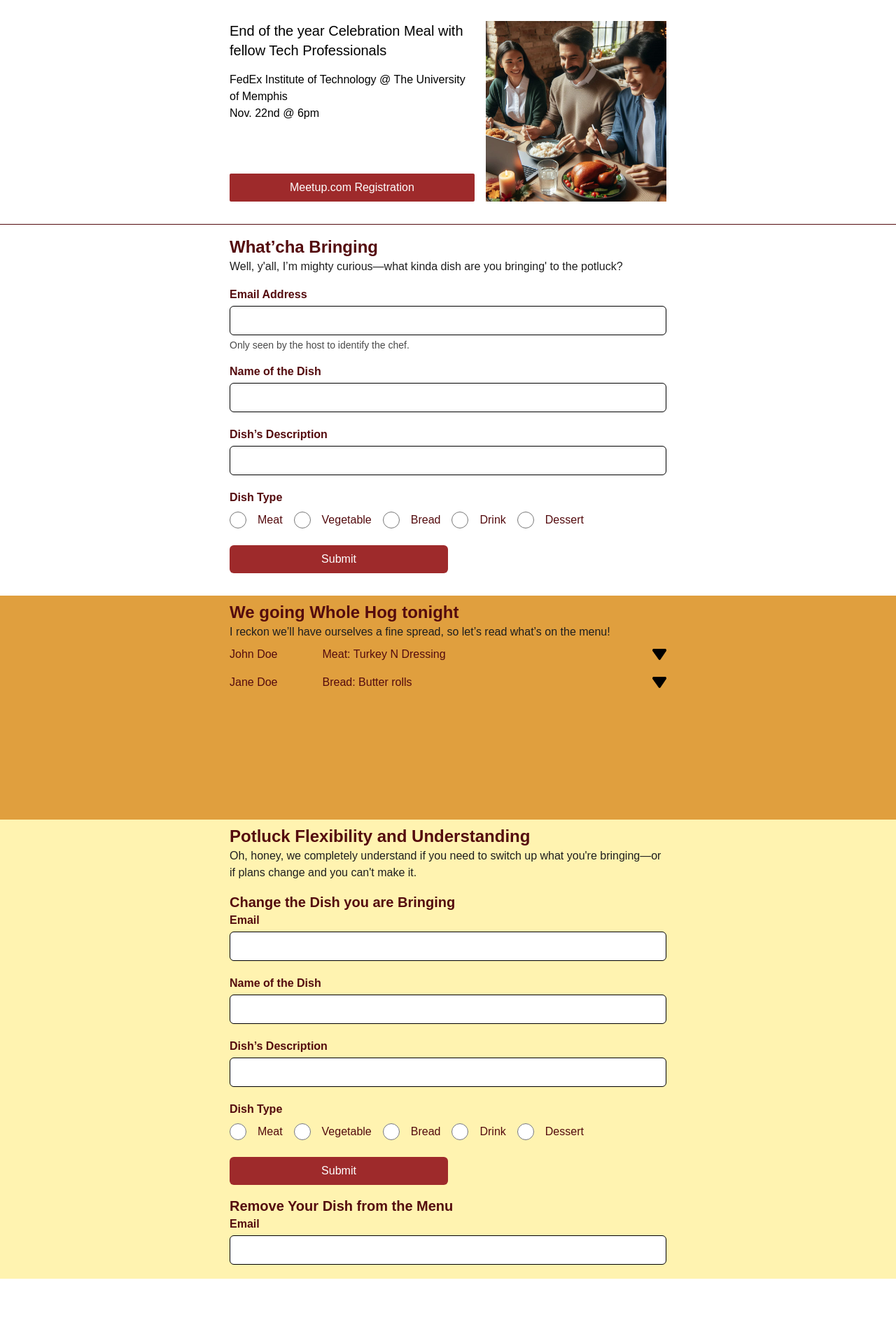
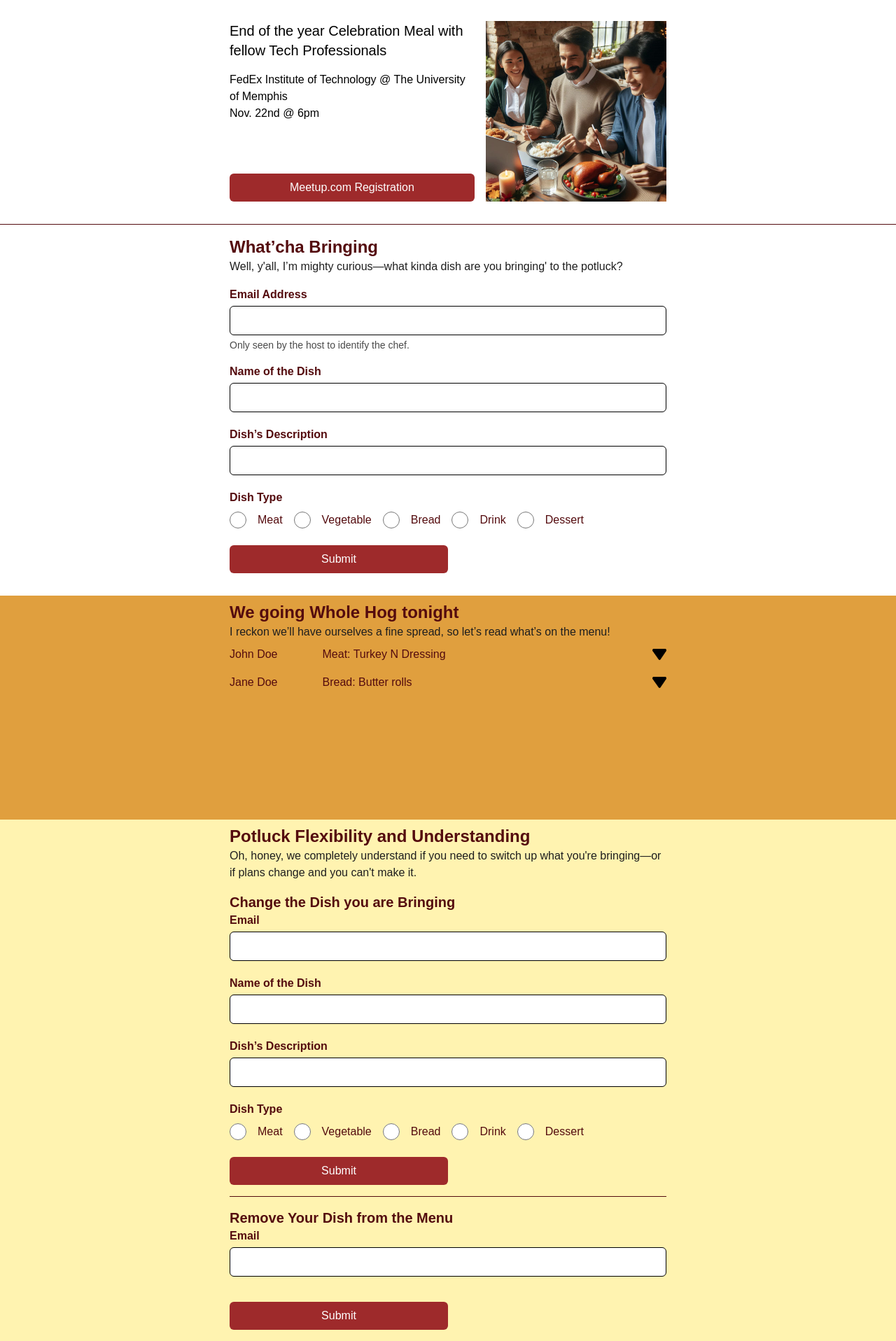
Before and after one commit to jcsmileyjr/potluckgames, a Next.js app: page / in a window 1280 px wide. Shown: the part 74-1990 px from the top of the page at 70% size. Before the commit the page ends 1901 px from the top, so only its background shows below. Built offline with nearby package versions, Linux system fonts and the light colour scheme.

Commit message:
Style: app - Small improvements

```diff
--- a/src/app/components/UpdateDish/UpdateDish.tsx
+++ b/src/app/components/UpdateDish/UpdateDish.tsx
@@ -10,7 +10,7 @@ export default function UpdateDish() {
                 <p className="text-blackaccent1"> Oh, honey, we completely understand if you need to switch up what you're bringing—or if plans change and you can't make it. </p>
 
                 <p className="text-xl font-bold text-primaryBrown mt-4 mt-2">Change the Dish you are Bringing</p>
-                <div>
+                <div className="pb-4 border-b border-primaryBrown border-solid">
                     <UserInput inputName="email" content="Email" description />
                     <UserInput inputName="dishName" content="Name of the Dish" description />
                     <UserInput inputName="dishDescription" content="Dish’s Description" description  />
@@ -21,6 +21,7 @@ export default function UpdateDish() {
                 <p className="text-xl font-bold text-primaryBrown mt-4 mt-2 divide-y">Remove Your Dish from the Menu</p>
                 <div>
                     <UserInput inputName="email" content="Email" description />
+                    <button type="submit" className="bg-accentRed text-white py-2 px-4 rounded-md my-4 w-full sm:w-1/2">Submit</button>
                 </div>
             </div>
         </section>
--- a/src/app/layout/Header/Header.tsx
+++ b/src/app/layout/Header/Header.tsx
@@ -26,14 +26,14 @@ export default function Header() {
                     </>
                   </div>
                   <div className="mt-4 flex flex-col gap-3 text-black">
-                    <button type="button" className="bg-accentRed text-white py-2 px-4 rounded-sm">Meetup.com Registration</button>
+                    <button type="button" className="bg-accentRed text-white py-2 px-4 rounded-md">Meetup.com Registration</button>
                   </div>
                 </div>
                 <div className="w-2/3 2xl:w-1/2 inset-0 aspect-square bg-no-repeat  bg-cover bg-center bg-[url('/primaryimage.jpeg')]"></div>
             </div>
           </div>
           <div className="sm:hidden mt-4 flex flex-col gap-3 text-black">
-              <button type="button" className="bg-accentRed text-white py-2 px-4 rounded-sm">Meetup.com Registration</button>
+              <button type="button" className="bg-accentRed text-white py-2 px-4 rounded-md">Meetup.com Registration</button>
           </div>
         </header>
     );
```
